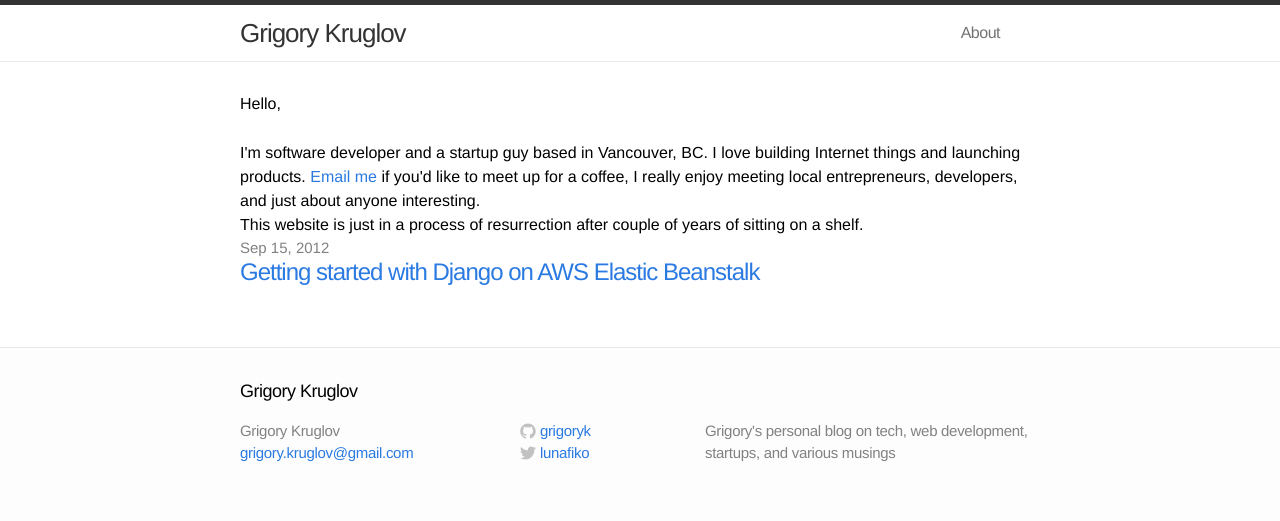
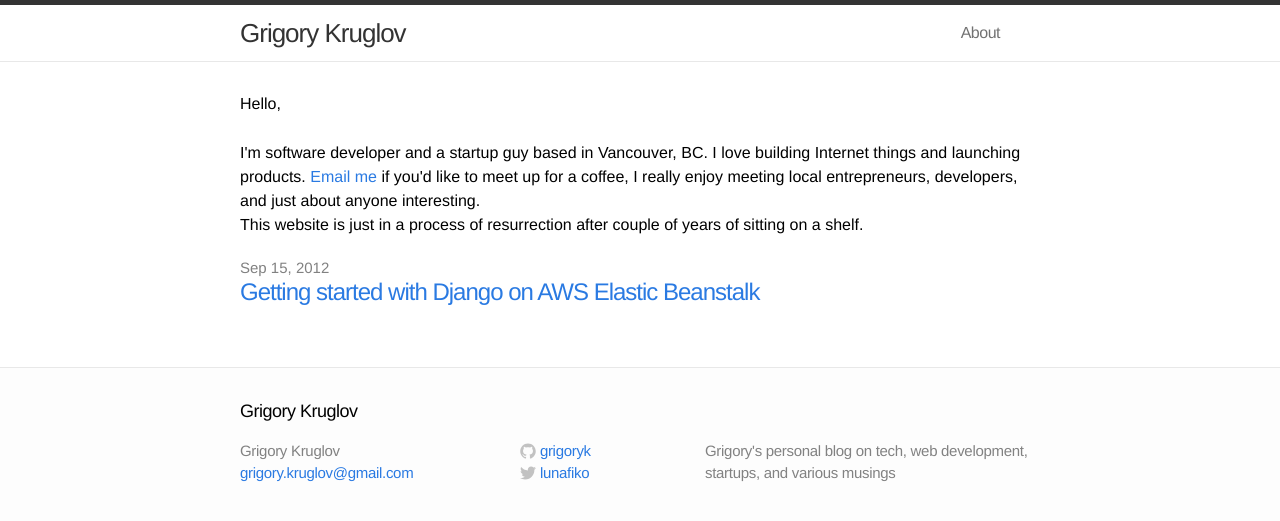
Before and after one commit to grigoryk/grigoryk.github.io, a Jekyll site: the page built from index.html, in a window 1280 px wide. Shown: the top 521 px of the page. Built offline with Jekyll 4.4.1, drawn with Linux system fonts in a browser that asks for light colours.

Commit message:
dirty style fix

```diff
--- a/index.html
+++ b/index.html
@@ -9,7 +9,7 @@ layout: default
 
   <p>This website is just in a process of resurrection after couple of years of sitting on a shelf.</p>
 
-  <ul class="posts">
+  <ul class="posts" style="margin-top: 20px;">
     {% for post in site.posts %}
       <li>
         <span class="post-date">{{ post.date | date: "%b %-d, %Y" }}</span>
```
